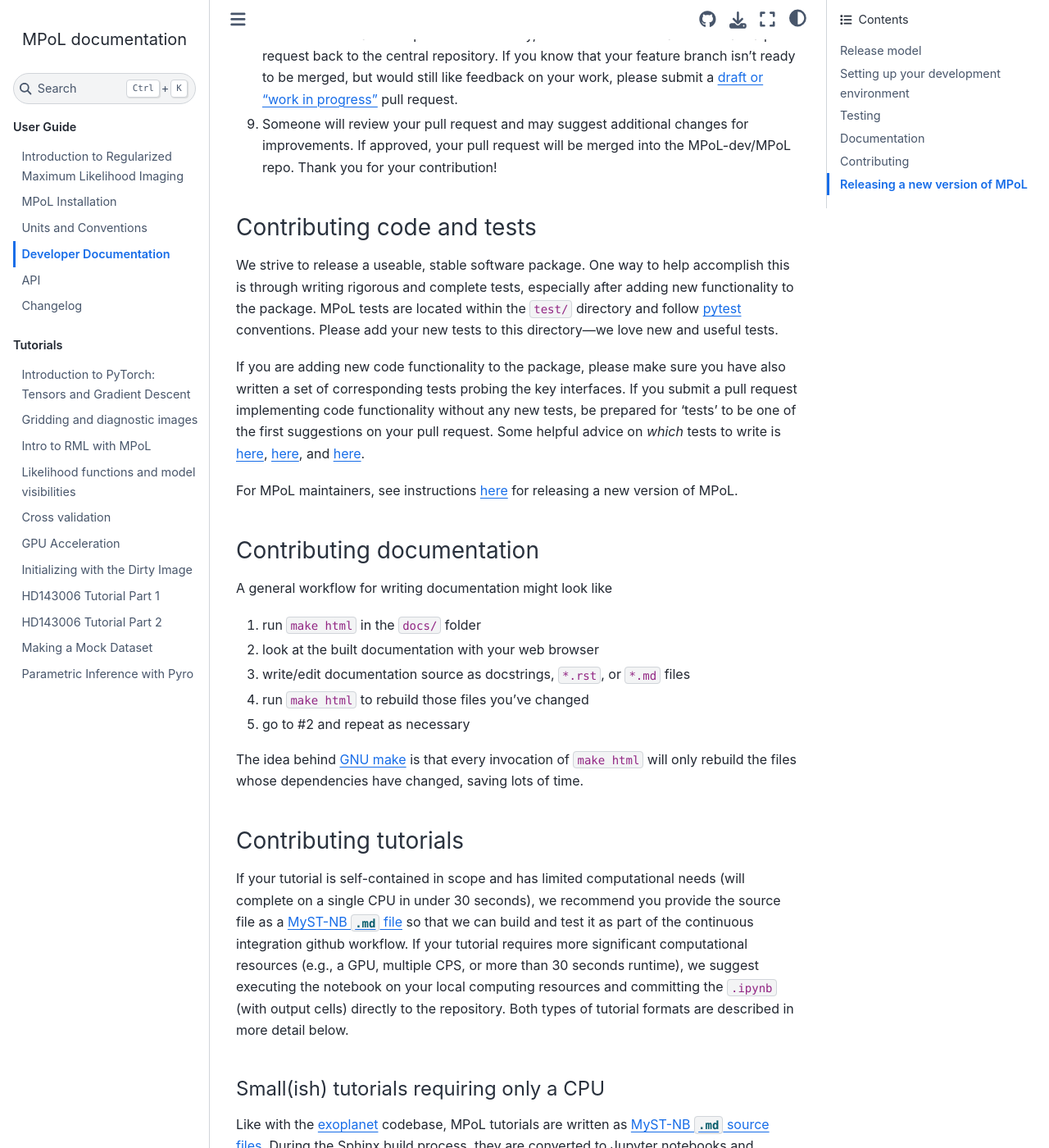
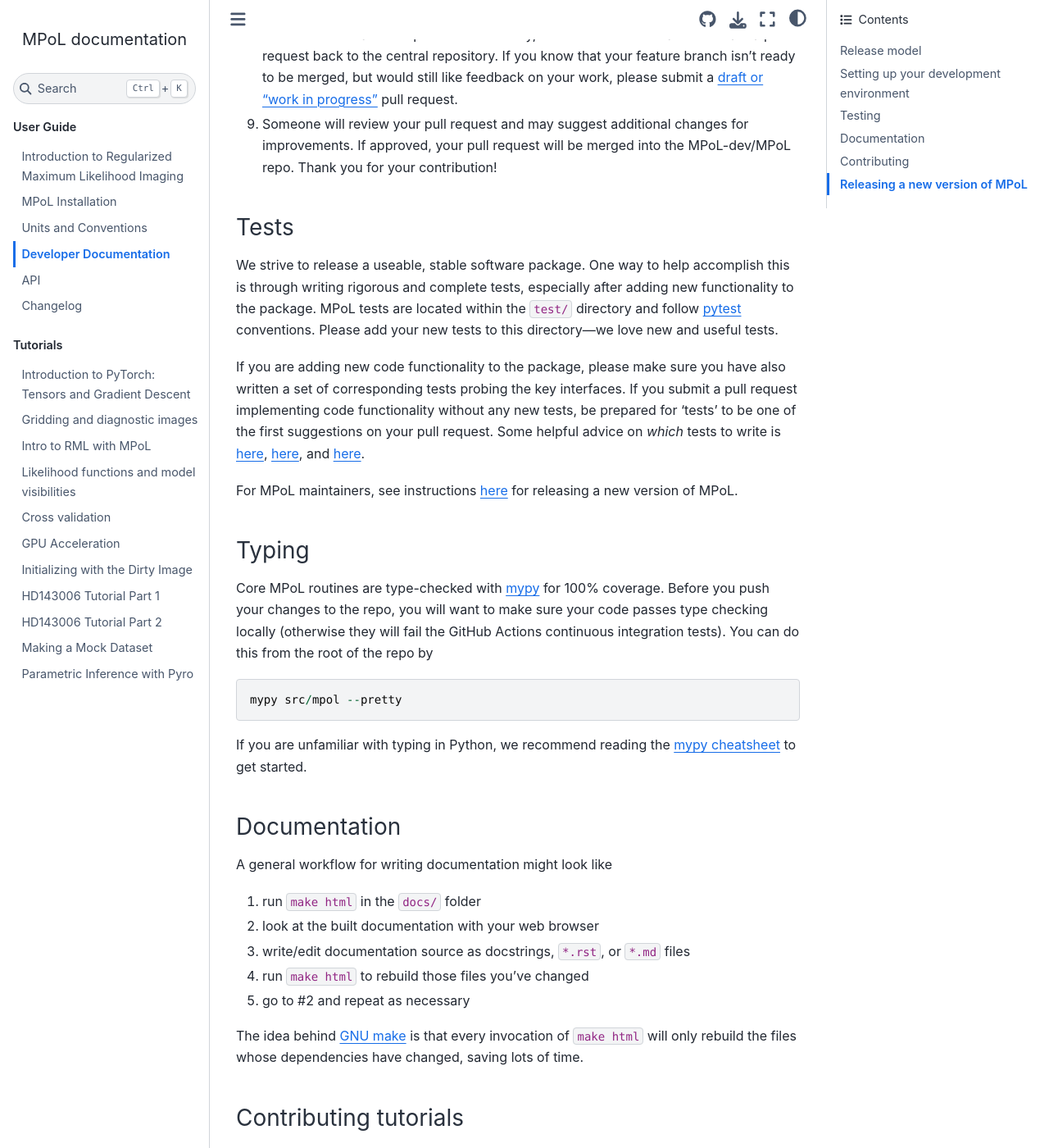
Before and after one commit to MPoL-dev/MPoL, a Sphinx documentation site: the page built from docs/developer-documentation.md, in a window 1280 px wide and 1400 px high, scrolled down 6183 px. Shown: the whole window at 82% size. Built offline with Sphinx 7.4.7 and the Sphinx Book theme 1.1.4, drawn with Linux system fonts in a browser that asks for light colours.

Commit message:
updated developer doc w/ typing references.

````diff
--- a/docs/developer-documentation.md
+++ b/docs/developer-documentation.md
@@ -168,7 +168,7 @@ In general, we envision the contribution lifecycle following a pattern:
 8. After the tests have completed successfully, use the Github interface to initiate a pull request back to the central repository. If you know that your feature branch isn't ready to be merged, but would still like feedback on your work, please submit a [draft or "work in progress"](https://github.blog/2019-02-14-introducing-draft-pull-requests/) pull request.
 9. Someone will review your pull request and may suggest additional changes for improvements. If approved, your pull request will be merged into the MPoL-dev/MPoL repo. Thank you for your contribution!
 
-### Contributing code and tests
+### Tests
 
 We strive to release a useable, stable software package. One way to help accomplish this is through writing rigorous and complete tests, especially after adding new functionality to the package. MPoL tests are located within the `test/` directory and follow [pytest](https://docs.pytest.org/en/6.2.x/contents.html#toc) conventions. Please add your new tests to this directory---we love new and useful tests.
 
@@ -176,7 +176,17 @@ If you are adding new code functionality to the package, please make sure you ha
 
 For MPoL maintainers, see instructions [here](https://github.com/MPoL-dev/MPoL/wiki/Releasing-a-new-version-of-MPoL) for releasing a new version of MPoL.
 
-### Contributing documentation
+### Typing
+
+Core MPoL routines are type-checked with [mypy](https://mypy.readthedocs.io/en/stable/index.html) for 100% coverage. Before you push your changes to the repo, you will want to make sure your code passes type checking locally (otherwise they will fail the GitHub Actions continuous integration tests). You can do this from the root of the repo by
+
+```
+mypy src/mpol --pretty
+```
+
+If you are unfamiliar with typing in Python, we recommend reading the [mypy cheatsheet](https://mypy.readthedocs.io/en/stable/cheat_sheet_py3.html) to get started.
+
+### Documentation
 
 A general workflow for writing documentation might look like
 
````
